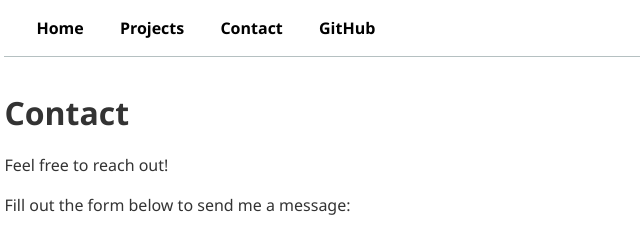
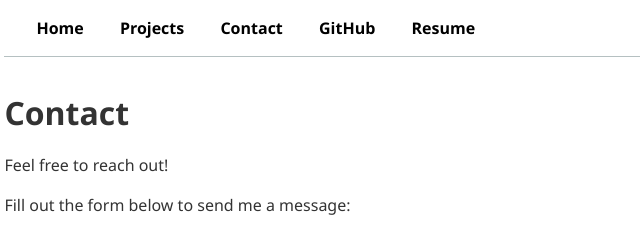
Before and after one commit to paige-saeng/Lab1-Test, a plain HTML site: page contact/index.html in a window 1280 px wide. Shown: the top 230 px of the page, 178-818 px from the left. Drawn offline with Linux system fonts and the light colour scheme.

Commit message:
changed resume

```diff
--- a/contact/index.html
+++ b/contact/index.html
@@ -11,6 +11,7 @@
     <a href="../projects/index.html">Projects</a>
     <a href="../contact/index.html">Contact</a>
     <a href="https://github.com/paige-saeng" target="_blank">GitHub</a>
+    <a href="../resume/index.html">Resume</a>
   </nav>
 
   <h1>Contact</h1>
```
Also changed, not shown: projects/index.html (+1 -0 lines).
